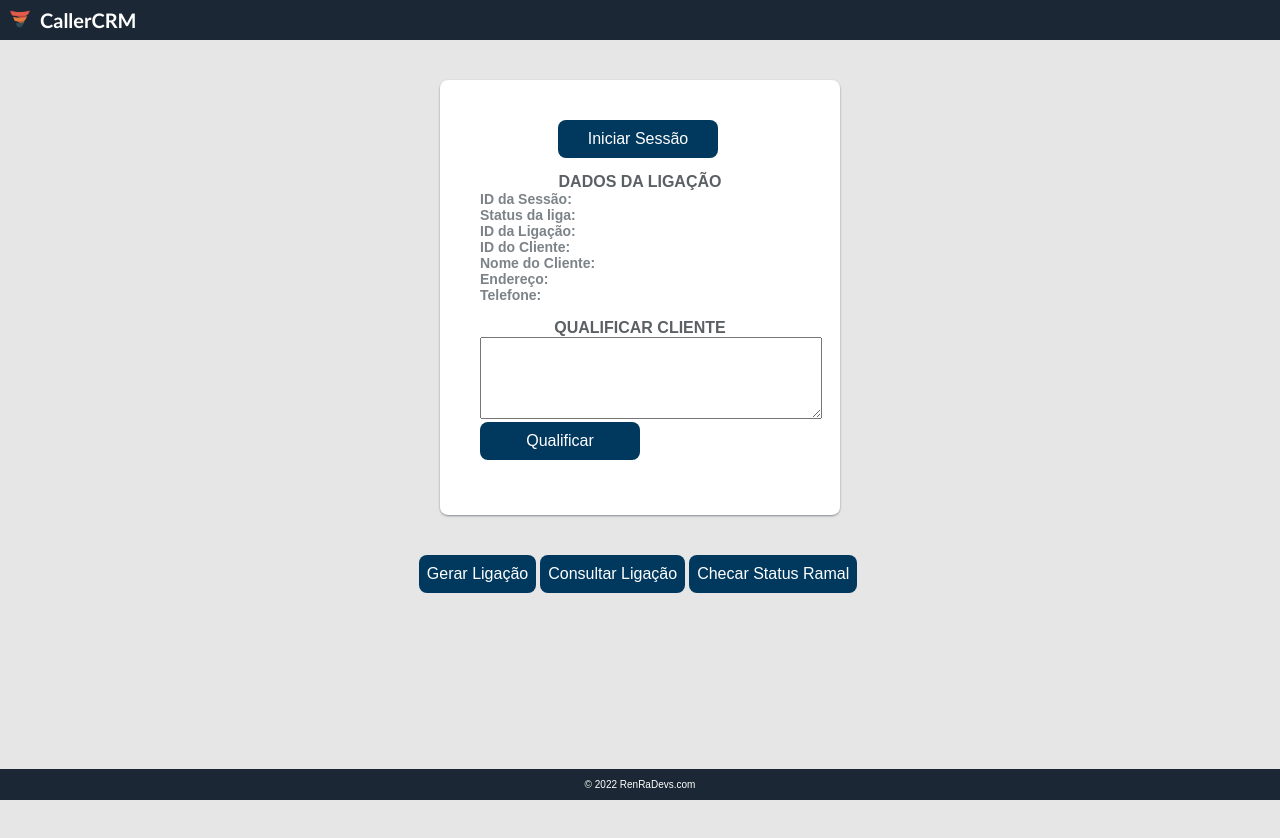
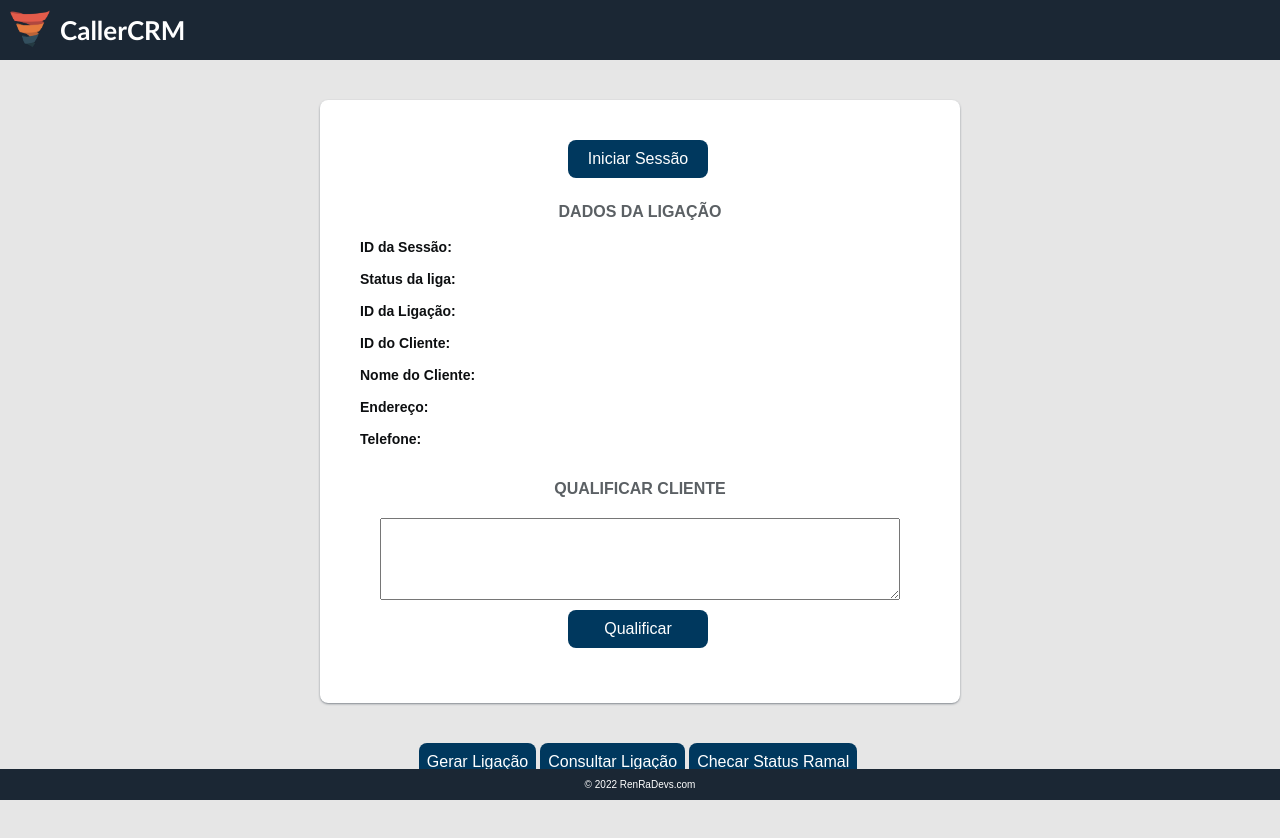
Before and after one commit to raulrocha2/client-review-flowise-reactjs, a React (Create React App) app: page / in a window 1280 px wide. After the commit the page ends 800 px from the top, so only its background shows below. Built offline with nearby package versions, Linux system fonts and the light colour scheme.

Commit message:
refactor: add favicon and ajust App style

```diff
--- a/public/index.html
+++ b/public/index.html
@@ -24,7 +24,7 @@
       work correctly both with client-side routing and a non-root public URL.
       Learn how to configure a non-root public URL by running `npm run build`.
     -->
-    <title>React App</title>
+    <title>CallerCRM</title>
   </head>
   <body>
     <noscript>You need to enable JavaScript to run this app.</noscript>
--- a/src/App.css
+++ b/src/App.css
@@ -36,11 +36,11 @@ button:hover {
 
   align-self: flex-start;
   padding: 10px 10px;
-  width: 40px;
+  width: 60px;
 }
 .header h1 {
   color: #fff;
-  font-size: 20px;
+  font-size: 26px;
   font-family: 'Gill Sans', 'Gill Sans MT', Calibri, 'Trebuchet MS', sans-serif;
   font-weight: bolder;
 }
@@ -49,7 +49,6 @@ button:hover {
   display: flex;
   flex-direction: column;
   width: 100%;
-  height: 100vh;
   align-self: center;
 }
 
@@ -57,17 +56,17 @@ button:hover {
   display: flex;
   flex-direction: column;
   margin-top: 40px;
-  width: 400px;
+  width: 50%;
   color: #7c8388;
   background-color: #fff;
-  padding: 40px;
+  padding: 40px ;
   border-radius: 8px;
   align-self: center;
   box-shadow: 0px 1px 3px -1px #1b2734;
 }
 
 .details button {
-  width: 50%;
+  width: 140px;
   align-self: center;
   margin-bottom: 15px;
 }
@@ -77,6 +76,27 @@ button:hover {
   color: #5b6064;
   font-size: 16px;
   text-transform: uppercase;
+  margin: 10px 0px;
+}
+
+.details h3 {
+  text-align: justify;
+  margin: 8px 0px;
+  color: #0d0f11;
+}
+
+.form-qa {
+  display: flex;
+  flex-direction: column;
+  padding: 15px 0px 0px 0px;
+  text-align: center;
+  font-size: 16px;
+  text-transform: uppercase;
+}
+
+.form-qa textarea {
+  margin: 10px 20px;
+  text-align: center;
 }
 
 .control {
--- a/src/App.js
+++ b/src/App.js
@@ -68,7 +68,6 @@ function App() {
             <h3>Nome do Cliente: {client.nome}</h3>
             <h3>Endereço: {client.endereco}</h3>
             <h3>Telefone: {client.telefone}</h3>
-          <br/>
             <FormQualifica />
           </div>
           <div className='control'>
@@ -76,10 +75,7 @@ function App() {
           <button onClick={consultarLigacao}>Consultar Ligação</button>
           <button onClick={ChecarConnectedId}>Checar Status Ramal</button>
           </div>
-
         </div>
-
-
       </ Context.Provider>
       <footer className='footer'>&copy; 2022 RenRaDevs.com</footer>
     </div>
--- a/src/components/FormQualifica.js
+++ b/src/components/FormQualifica.js
@@ -25,12 +25,10 @@ function FormQualifica() {
   }
 
   return (
-    <div>
+    <div className='form-qa'>
       <h2>Qualificar Cliente</h2>
       <textarea id="textarea" name="textarea" rows="5" cols="40" value={descricao} onChange={(e) => setDescricao(e.target.value)}></textarea>
-      <br/>
       <button onClick={QualificarLigacao}>Qualificar</button>
-
     </div>
   )
 }
--- a/src/usecase/nextApi.js
+++ b/src/usecase/nextApi.js
@@ -17,6 +17,7 @@ export class NextAPI {
   async gerarLigacao(idSessao) {
     const currentClient = await this.clientRepository.findFirst()
     const { data } = await axios.get(`/cgi-bin/nip-api2?Op=Discar&IdSessao=${idSessao}&Origem=7172&Destino=${currentClient.telefone}`)
+    console.log(data)
     const responseJson = new XMLParser().parseFromString(data)
     return responseJson.children[1].value
   }
```
Also changed, not shown: 2 other files (tests, documents, lock files or other folders). Lines whose indentation alone changed are shown as unchanged.
